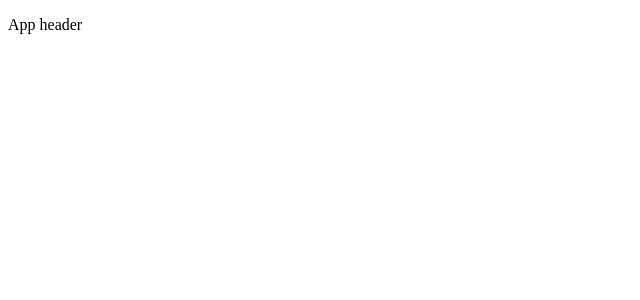
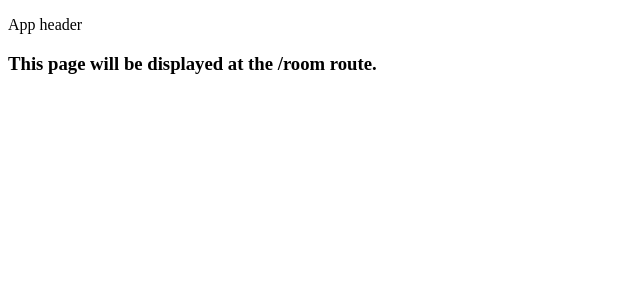
Before and after one commit to MaisamV/nuxt3_sample, a Nuxt app: page /room/1 in a window 1280 px wide. Before the commit this address had no page. Shown: the top 300 px of the page, without its empty margins (0-640 px from the left). Built offline with nearby package versions, Linux system fonts and the light colour scheme.

Commit message:
Add room page with path param

```diff
--- /dev/null
+++ b/pages/room/[id].vue
@@ -0,0 +1,12 @@
+<template>
+  <section>
+    <h3>This page will be displayed at the /room route.</h3>
+  </section>
+</template>
+<script setup lang="ts">
+const route = useRoute()
+
+console.log(route.path)
+// When accessing /posts/1, route.params.id will be 1
+console.log(route.params.id)
+</script>
```
